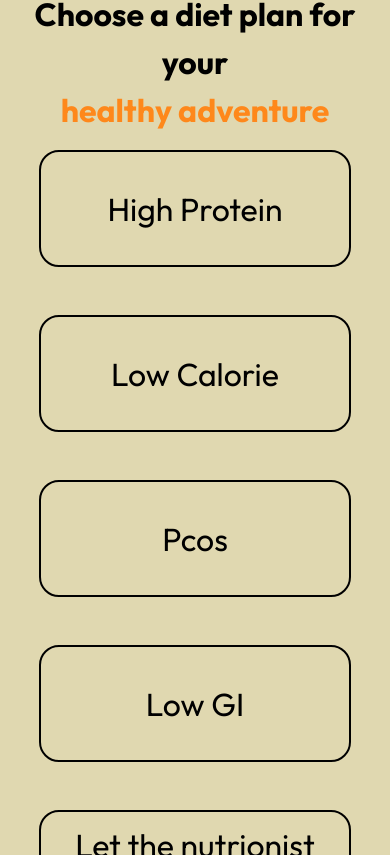
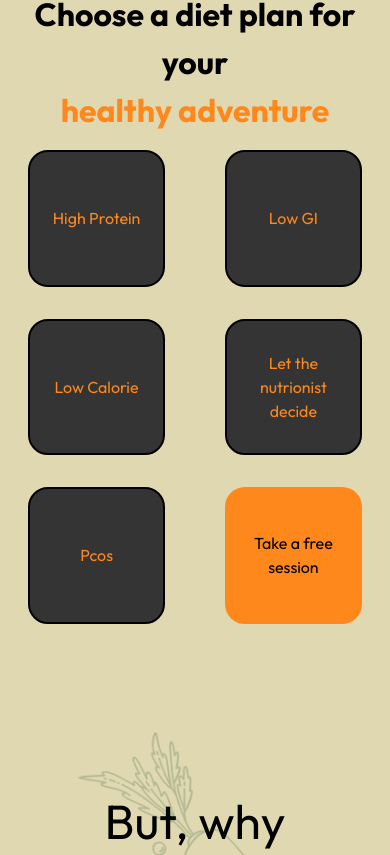
Before and after one commit to kavinbharathii/foodoe, a Next.js app: page / in a window 390 px wide. Shown: the part 1749-2604 px from the top of the page. Built offline with nearby package versions, Linux system fonts and the light colour scheme; a web font is replaced by a local one.

Commit message:
added new card + color change | prod

```diff
--- a/app/components/AboutPage/About.module.css
+++ b/app/components/AboutPage/About.module.css
@@ -1,7 +1,7 @@
 
 .fullPage {
     display: flex;
-    justify-content: center;
+    justify-content: space-between;
     align-items: center;
     flex-direction: column;
 
--- a/app/components/PlanCard/PlanCard.module.css
+++ b/app/components/PlanCard/PlanCard.module.css
@@ -16,10 +16,19 @@
     margin: 1rem;
 
     text-align: center;
+
+    background-color: #343434;
+    color: var(--primary-accent);
+}
+
+.isSpecial {
+    background-color: var(--primary-accent);
+    color: var(--black);
+    border: none;
 }
 
 .planCard:hover {
-    color: var(--primary-accent);
+    color: var(--white);
     /* box-shadow: 0px 0px 15px var(--primary-accent-light); */
     border: 1px solid var(--primary-accent);
 }
@@ -27,7 +36,9 @@
 @media only screen and (max-width: 700px) {
 
     .planCard {
-        width: 80vw;
-        height: 30vw;
+        width: 35vw;
+        height: 35vw;
+        padding: 0.5rem;
+        font-size: 1rem;
     }
 }
--- a/app/components/PlanCard/PlanCard.tsx
+++ b/app/components/PlanCard/PlanCard.tsx
@@ -3,10 +3,10 @@ import React from "react";
 import styles from "./PlanCard.module.css"
 import Link from "next/link";
 
-const PlanCard = ({planName} : {planName : String}) => {
+const PlanCard = ({planName, isSpecial = false} : {planName : String, isSpecial?: Boolean}) => {
     return (
         <Link href="/bmi">
-            <div className={styles.planCard}>
+            <div className={`${styles.planCard} ${isSpecial ? styles.isSpecial : ''}`}>
                 {planName}
             </div>
         </Link>
--- a/app/components/PlansPage/Plans.module.css
+++ b/app/components/PlansPage/Plans.module.css
@@ -22,10 +22,16 @@
     display: flex;
     justify-content: space-evenly;
     align-items: center;
+    flex-direction: column;
+    gap: 1rem;
+    width: 100%;
+}
+
+.planCardsRow {
+    display: flex;
+    justify-content: space-evenly;
+    align-items: center;
     flex-direction: row;
-    gap: 1rem;
-
-    width: 100%;
 }
 
 @media only screen and (max-width: 700px) {
@@ -38,6 +44,10 @@
     }
 
     .planCards {
+        flex-direction: row;
+    }
+
+    .planCardsRow {
         flex-direction: column;
     }
 
--- a/app/components/PlansPage/Plans.tsx
+++ b/app/components/PlansPage/Plans.tsx
@@ -12,11 +12,16 @@ const PlansPage = () => {
             </div>
 
             <div className={styles.planCards}>
+                <div className={styles.planCardsRow}>
                     <PlanCard planName="High Protein" />
                     <PlanCard planName="Low Calorie" />
                     <PlanCard planName="Pcos" />
+                </div>
+                <div className={styles.planCardsRow}>
                     <PlanCard planName="Low GI" />
                     <PlanCard planName="Let the nutrionist decide" />
+                    <PlanCard planName="Take a free session" isSpecial={true}/>
+                </div>
             </div>
         </section>
     )
```
